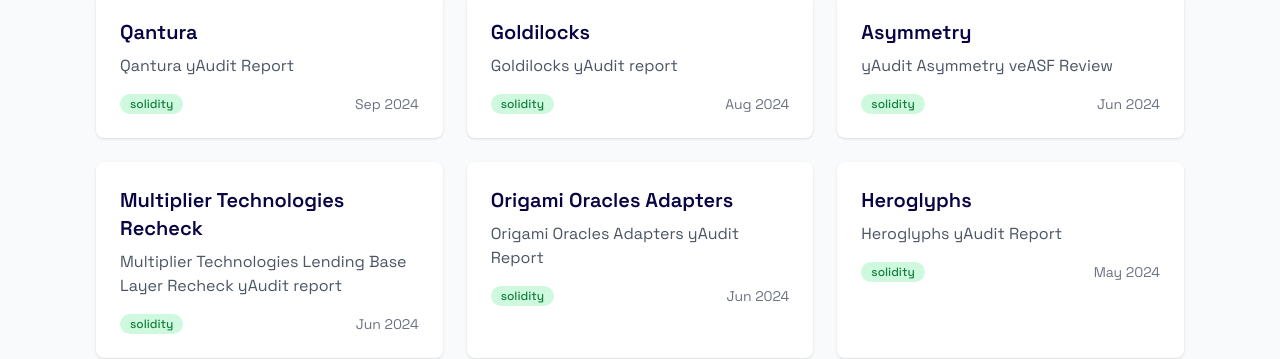
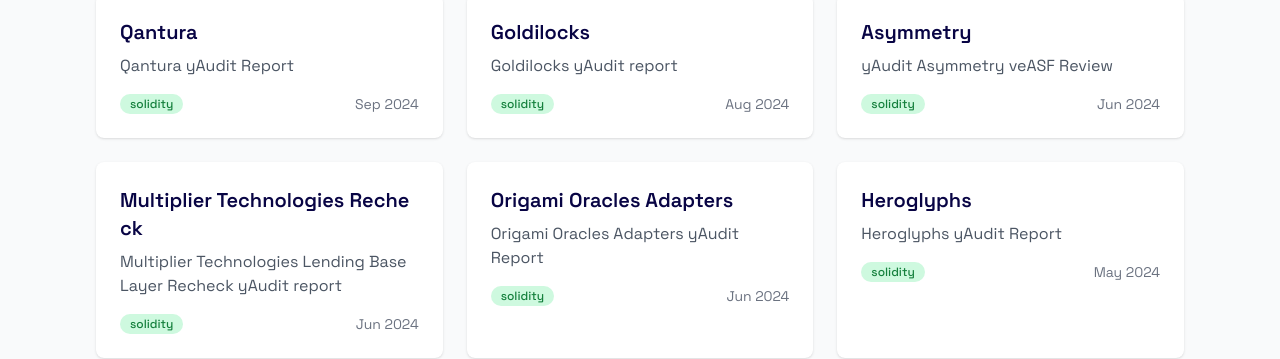
Before and after one commit to yAudit/reports, a Next.js app: page / in a window 1280 px wide. Shown: the part 946-1305 px from the top of the page. Built offline with nearby package versions, Linux system fonts and the light colour scheme.

Commit message:
for black rect

```diff
--- a/styles/globals.css
+++ b/styles/globals.css
@@ -80,3 +80,21 @@
 .table-of-contents > p[data-letter] {
   margin-left: 1.5rem; /* equivalent to ml-6 */
 }
+
+a {
+  word-wrap: break-word;
+  overflow-wrap: break-word;
+  word-break: break-all;
+  hyphens: auto;
+  max-width: 100%;
+  display: inline-block;
+}
+
+code {
+  word-wrap: break-word;
+  overflow-wrap: break-word;
+  word-break: break-all;
+  hyphens: auto;
+  max-width: 100%;
+  display: inline-block;
+}
```
